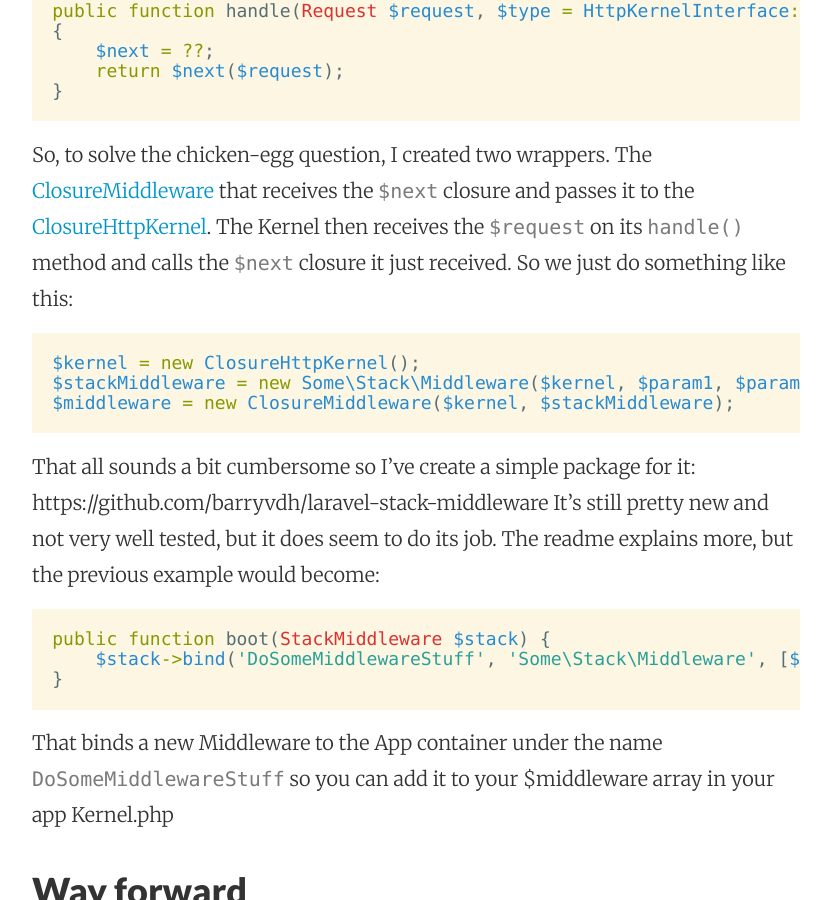
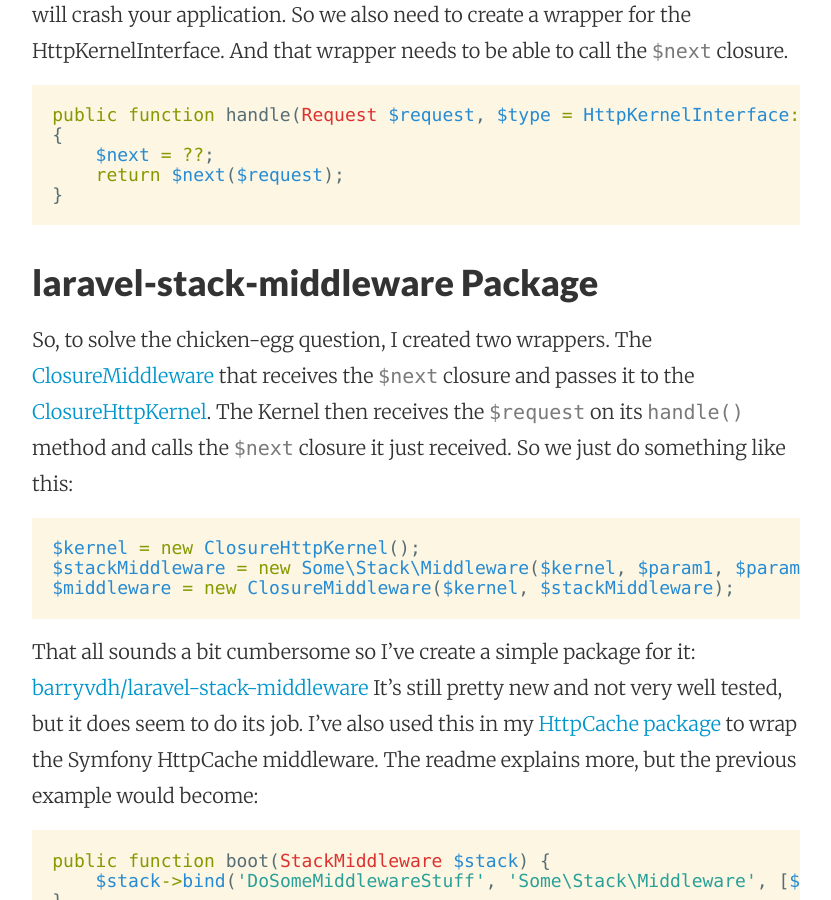
Before and after one commit to barryvdh/barryvdh.github.io, a Jekyll site: the page built from _posts/2015-02-18-using-stackphp-middleware-in-laravel-5.md, in a window 1280 px wide and 900 px high, scrolled down 3157 px. Shown: the whole window, without its empty margins (224-1055 px from the left). Built offline with Jekyll 4.4.1, drawn with Linux system fonts in a browser that asks for light colours; nearby versions of some CDN libraries; some of the changed text lies outside the part shown.

Commit message:
Update 2015-02-18-using-stackphp-middleware-in-laravel-5.md

````diff
--- a/_posts/2015-02-18-using-stackphp-middleware-in-laravel-5.md
+++ b/_posts/2015-02-18-using-stackphp-middleware-in-laravel-5.md
@@ -5,6 +5,8 @@
 excerpt:    Laravel 4 was compatible with StackPHP middleware, but Laravel 5 uses a new way to handle middleware. This blog explains the differences and shows a way to still use Stack middleware.
 categories: laravel
 ---
+
+__TLDR__; Want StackPHP middleware in Laravel 5.0? Try https://github.com/barryvdh/laravel-stack-middleware
 
 ### Middleware and Laravel 4
 
@@ -71,6 +73,8 @@
 }
 ```
 
+### laravel-stack-middleware Package
+
 So, to solve the chicken-egg question, I created two wrappers. The [ClosureMiddleware](https://github.com/barryvdh/laravel-stack-middleware/blob/master/src/ClosureMiddleware.php) that receives the `$next` closure and passes it to the  [ClosureHttpKernel](https://github.com/barryvdh/laravel-stack-middleware/blob/master/src/ClosureHttpKernel.php). The Kernel then receives the `$request` on its `handle()` method and calls the `$next` closure it just received. So we just do something like this:
 
 ```php
@@ -79,8 +83,9 @@
 $middleware = new ClosureMiddleware($kernel, $stackMiddleware);
 ```
 
-That all sounds a bit cumbersome so I've create a simple package for it: https://github.com/barryvdh/laravel-stack-middleware
-It's still pretty new and not very well tested, but it does seem to do its job. The readme explains more, but the previous example would become:
+That all sounds a bit cumbersome so I've create a simple package for it: [barryvdh/laravel-stack-middleware](https://github.com/barryvdh/laravel-stack-middleware)
+It's still pretty new and not very well tested, but it does seem to do its job. I've also used this in my [HttpCache package](https://github.com/barryvdh/laravel-httpcache) to wrap the Symfony HttpCache middleware.
+The readme explains more, but the previous example would become:
 
 ```php
 public function boot(StackMiddleware $stack) {
````
